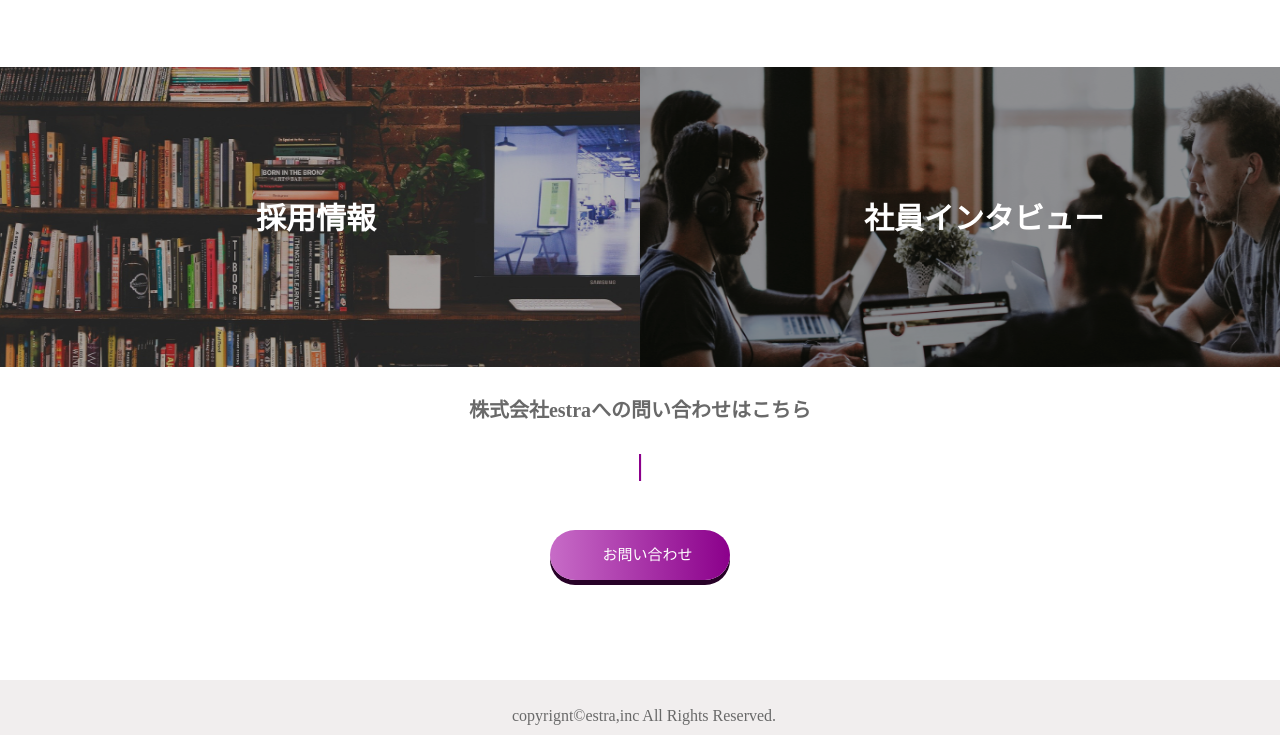
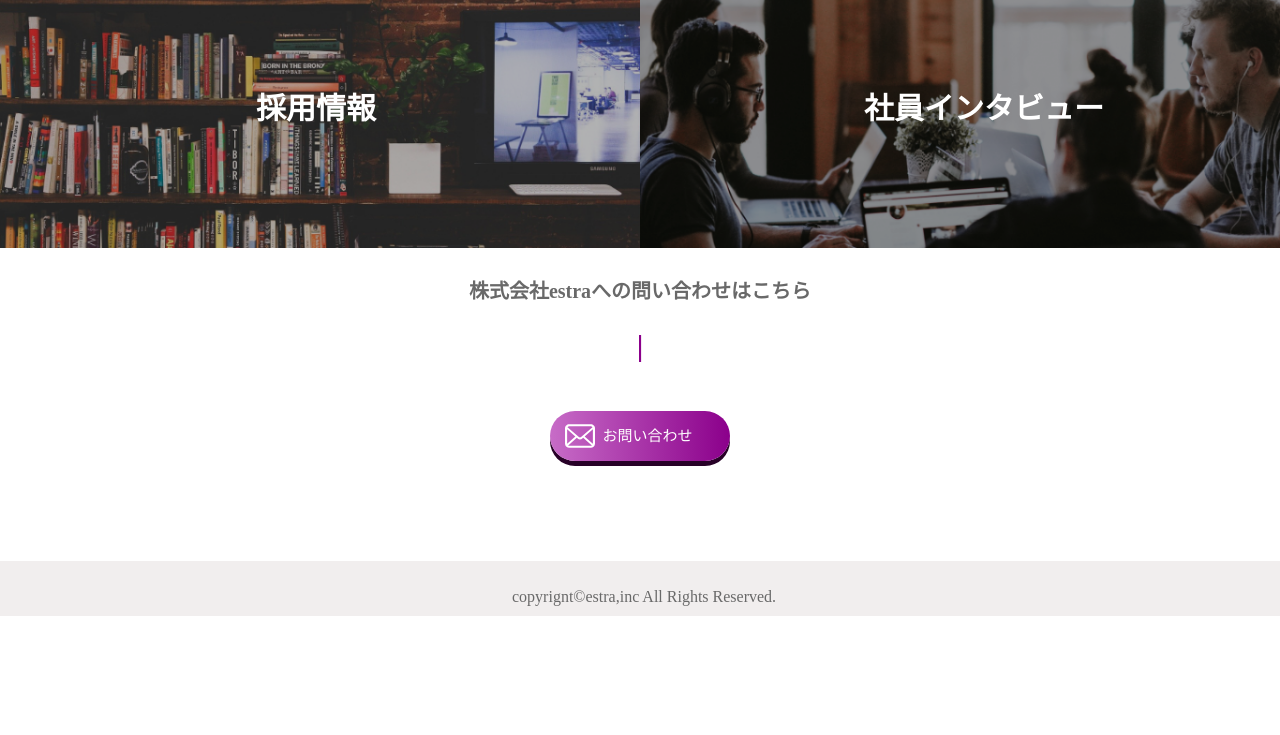
Before and after one commit to tamaweblab/20231216_ogawarie_lp, a plain HTML site: page index.html in a window 1280 px wide. Shown: the part 3323-4058 px from the top of the page. After the commit the page ends 3939 px from the top, so only its background shows below. Drawn offline with Linux system fonts and the light colour scheme; a web font is replaced by a local one.

Commit message:
再々提出

```diff
--- a/css/style.css
+++ b/css/style.css
@@ -314,7 +314,7 @@ img {
 
     background-color: rgba(232, 227, 227, 0.612);
     width: 100%;
-    height: 100vh;
+    height: 700px;
 
 
 
@@ -453,7 +453,7 @@ table th {
 .recruit-img {
     margin-top: 30px;
     width: 100%;
-    height: 300px;
+    height: auto;
 }
 
 .recruit-ttl1 {
@@ -477,7 +477,7 @@ table th {
 
 
     width: 100%;
-    height: 300px;
+    height: auto;
     z-index: 1;
 
 
@@ -537,7 +537,7 @@ table th {
     position: absolute;
     top: 50%;
     left: 15px;
-    background: url(../../img/mail.svg);
+    background: url(../img/mailicon.svg);
     background-size: cover;
     width: 30px;
     height: 30px;
```
